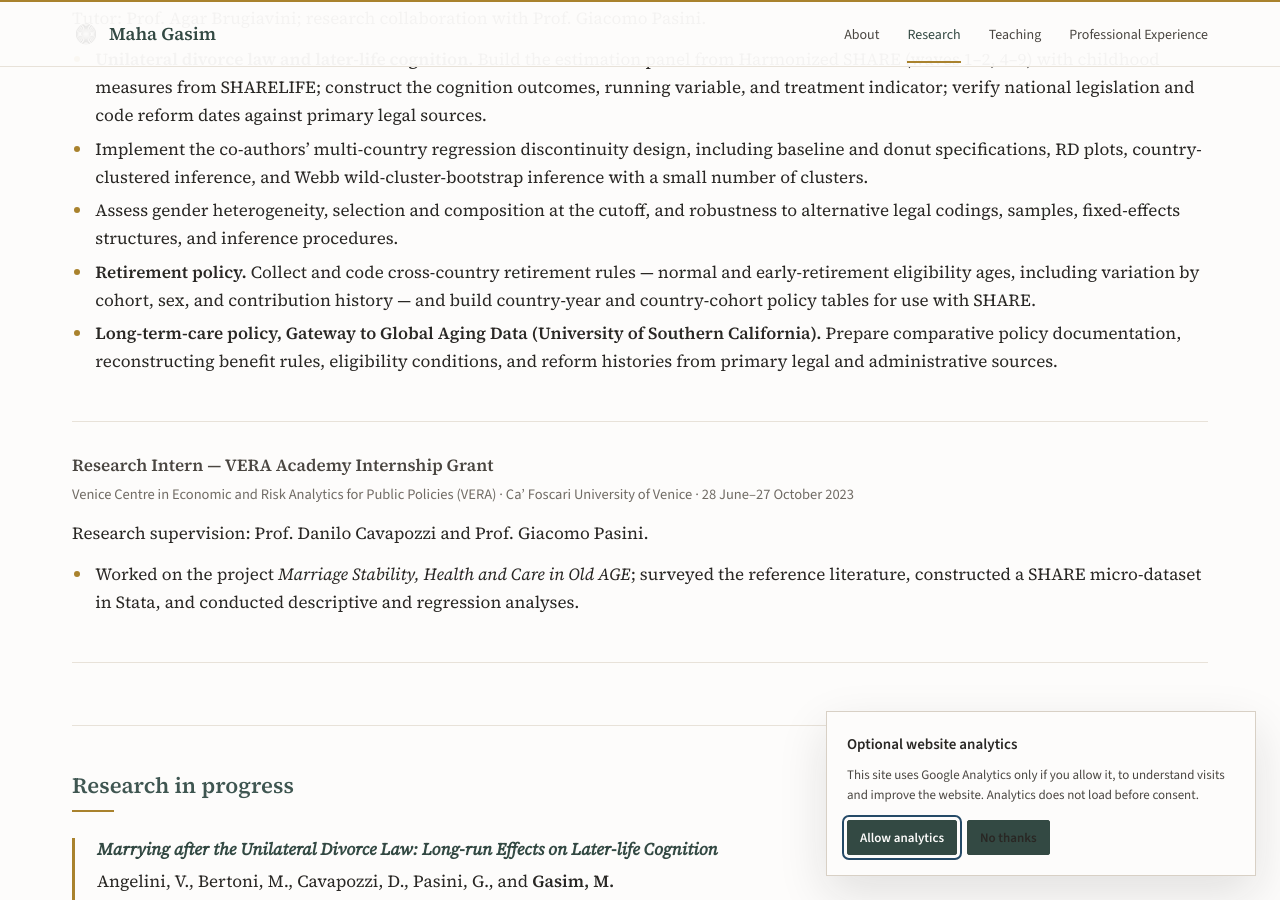
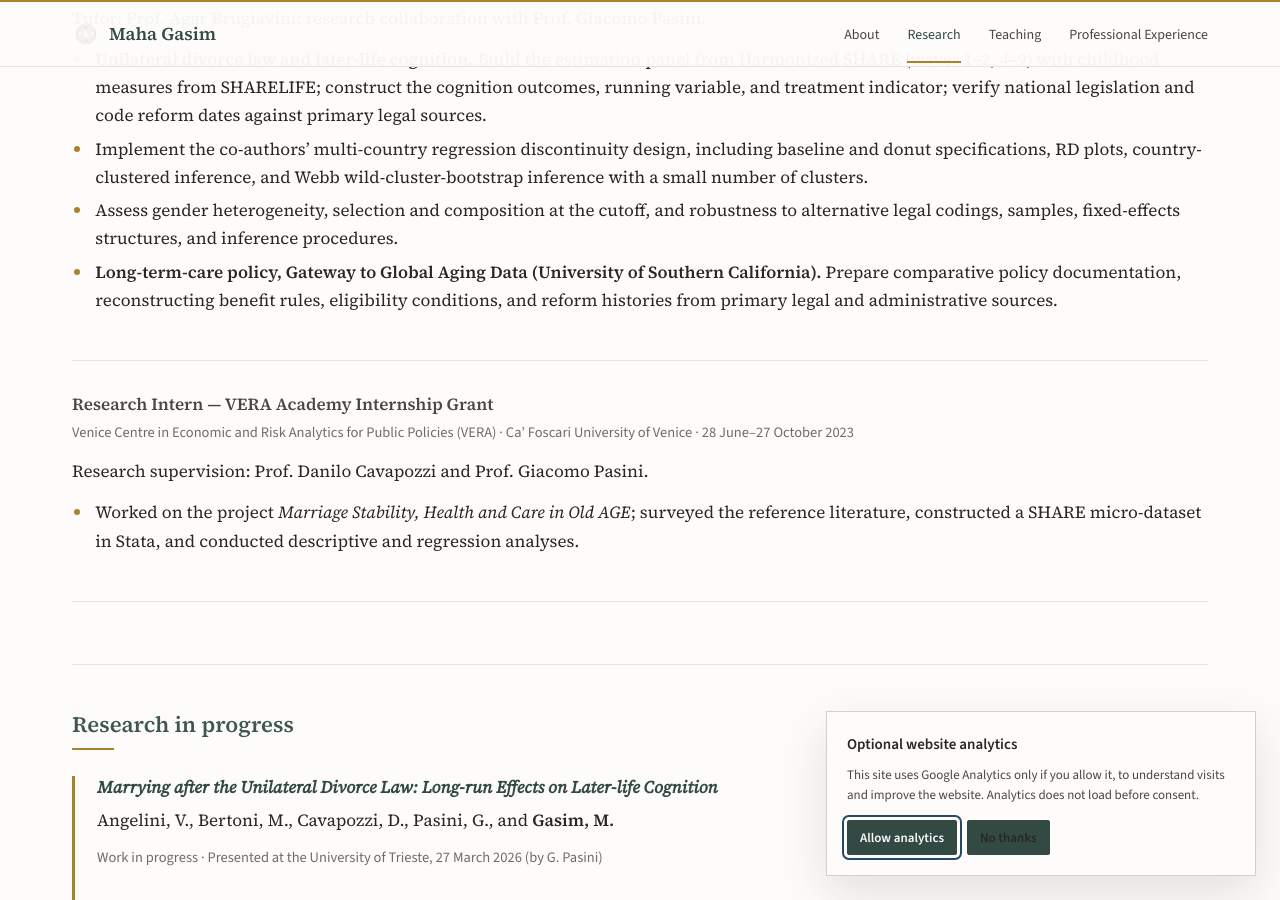
Before and after one commit to mahagasim/mahagasim.github.io, a Jekyll site: the page built from research.md, in a window 1280 px wide and 900 px high, scrolled down 421 px. Built offline with Jekyll 4.4.1, drawn with Linux system fonts in a browser that asks for light colours.

Commit message:
Remove retirement policy item from research page

```diff
--- a/research.md
+++ b/research.md
@@ -16,7 +16,6 @@ description: Research experience, work in progress, and Gateway to Global Aging
     <li><strong>Unilateral divorce law and later-life cognition.</strong> Build the estimation panel from Harmonized SHARE (waves 1–2, 4–9) with childhood measures from SHARELIFE; construct the cognition outcomes, running variable, and treatment indicator; verify national legislation and code reform dates against primary legal sources.</li>
     <li>Implement the co-authors’ multi-country regression discontinuity design, including baseline and donut specifications, RD plots, country-clustered inference, and Webb wild-cluster-bootstrap inference with a small number of clusters.</li>
     <li>Assess gender heterogeneity, selection and composition at the cutoff, and robustness to alternative legal codings, samples, fixed-effects structures, and inference procedures.</li>
-    <li><strong>Retirement policy.</strong> Collect and code cross-country retirement rules — normal and early-retirement eligibility ages, including variation by cohort, sex, and contribution history — and build country-year and country-cohort policy tables for use with SHARE.</li>
     <li><strong>Long-term-care policy, Gateway to Global Aging Data (University of Southern California).</strong> Prepare comparative policy documentation, reconstructing benefit rules, eligibility conditions, and reform histories from primary legal and administrative sources.</li>
   </ul>
 </div>
```
